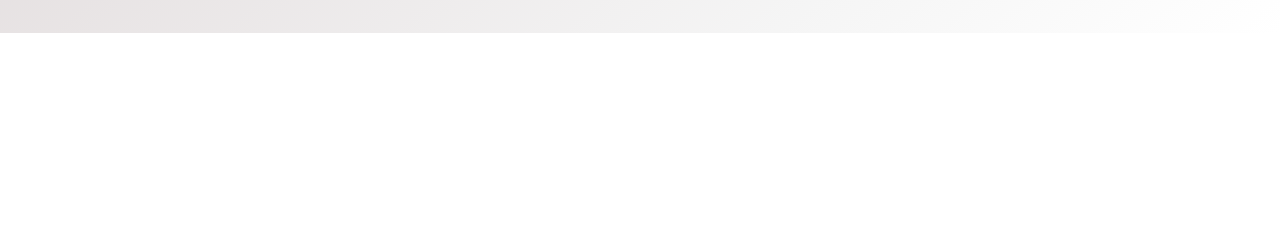
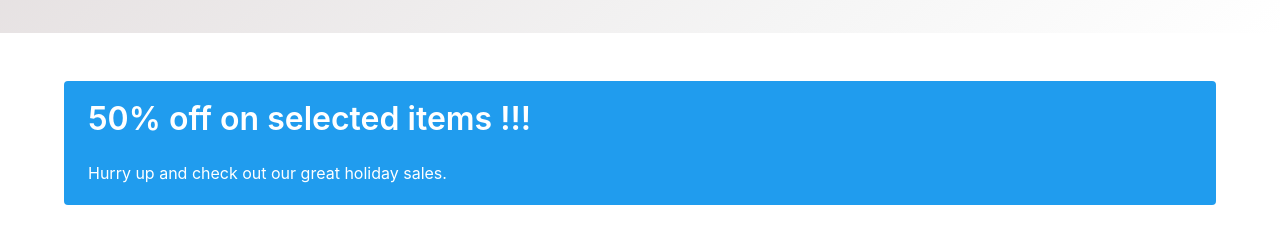
Before and after one commit to mflorence1989/catfive, a website: page index.html in a window 1280 px wide. Shown: the part 397-640 px from the top of the page. Drawn offline with Linux system fonts and the light colour scheme.

Commit message:
company sales

```diff
--- a/index.html
+++ b/index.html
@@ -52,8 +52,15 @@
             <button type="button"class="button is-primary" >Read More</button>
             <button type="button"class="button is-primary is-outlined" >Contact Us</button>
           </div>
-
         </div>
+      </div>
+    </div>
+  </section>
+  <section class="section">
+    <div class="container">
+      <div class="notification is-info">
+        <h2 class="title">50% off on selected items !!!</h2>
+        <p>Hurry up and check out our great holiday sales.</p>
 
       </div>
 
```
